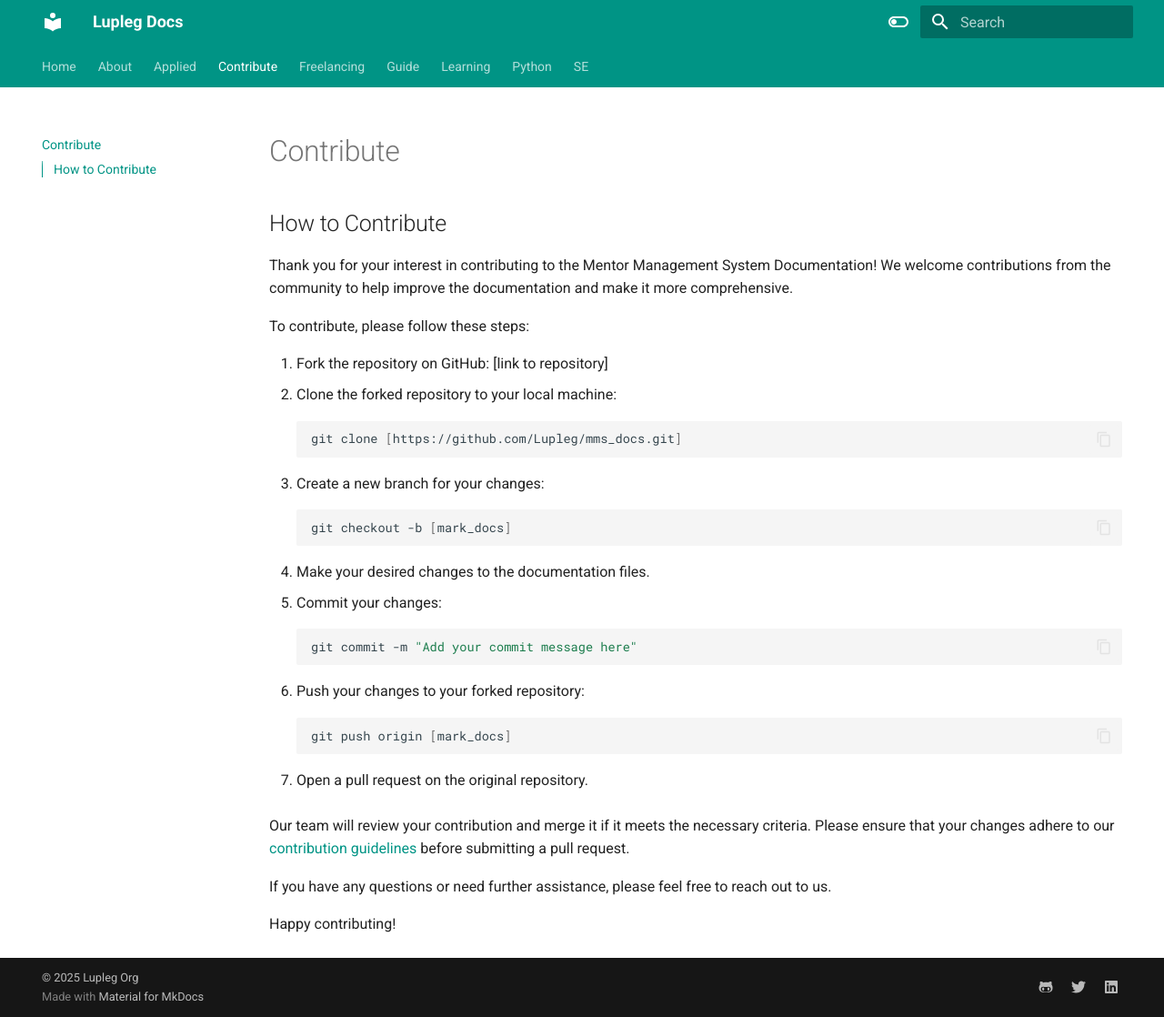
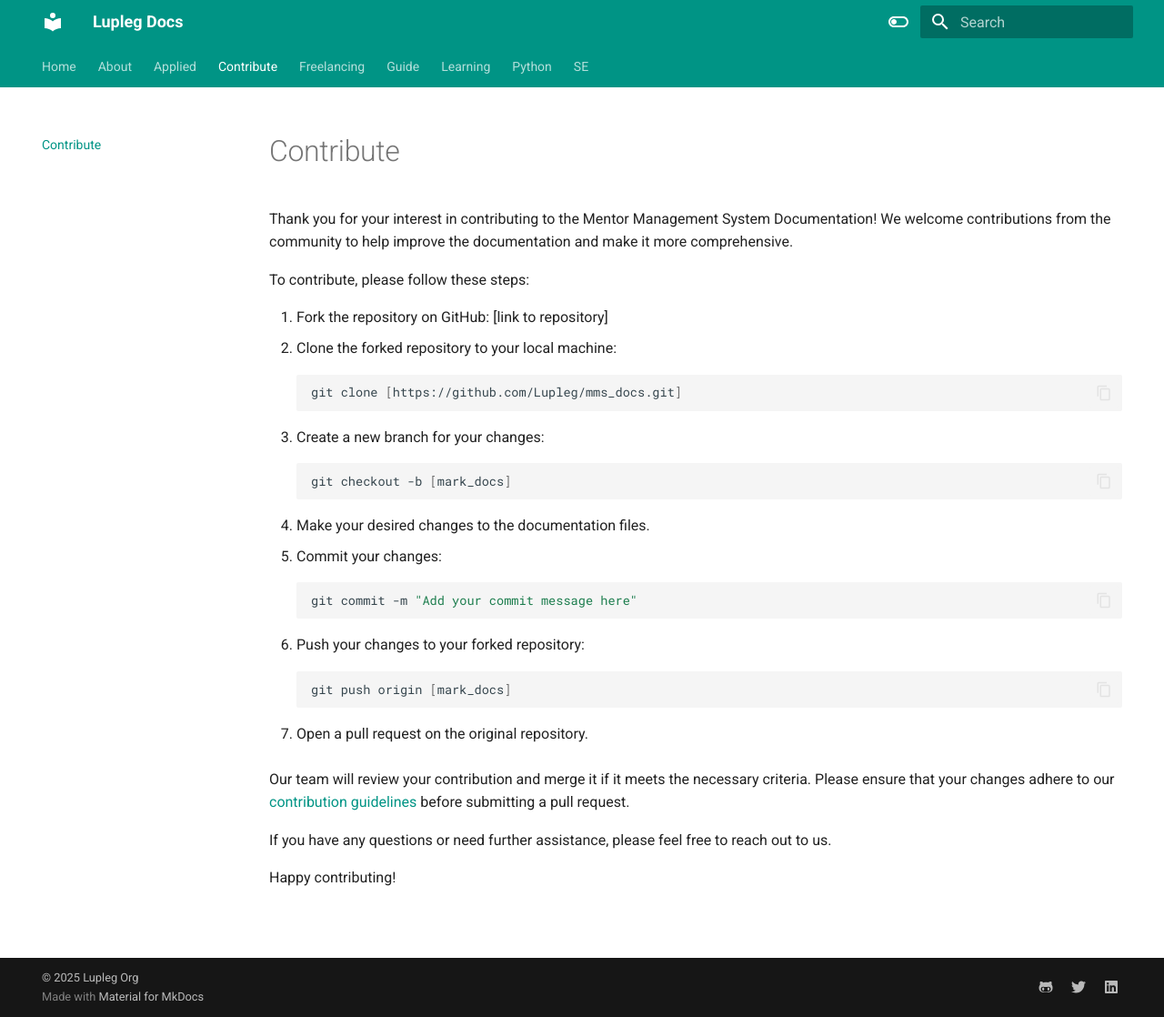
Before and after one commit to Lupleg/Test-nextjs, an MkDocs documentation site: the page built from docs/contribute.md, in a window 1280 px wide and 1118 px high. Shown: the whole window at 91% size. Built offline with MkDocs 1.6.1 and Material for MkDocs 9.7.7, drawn with Linux system fonts in a browser that asks for light colours.

Commit message:
✏️ Update contribute section heading in documentation

```diff
--- a/docs/contribute.md
+++ b/docs/contribute.md
@@ -1,4 +1,4 @@
-## How to Contribute
+# Contribute
 
 Thank you for your interest in contributing to the Mentor Management System Documentation! We welcome contributions from the community to help improve the documentation and make it more comprehensive.
 
```
